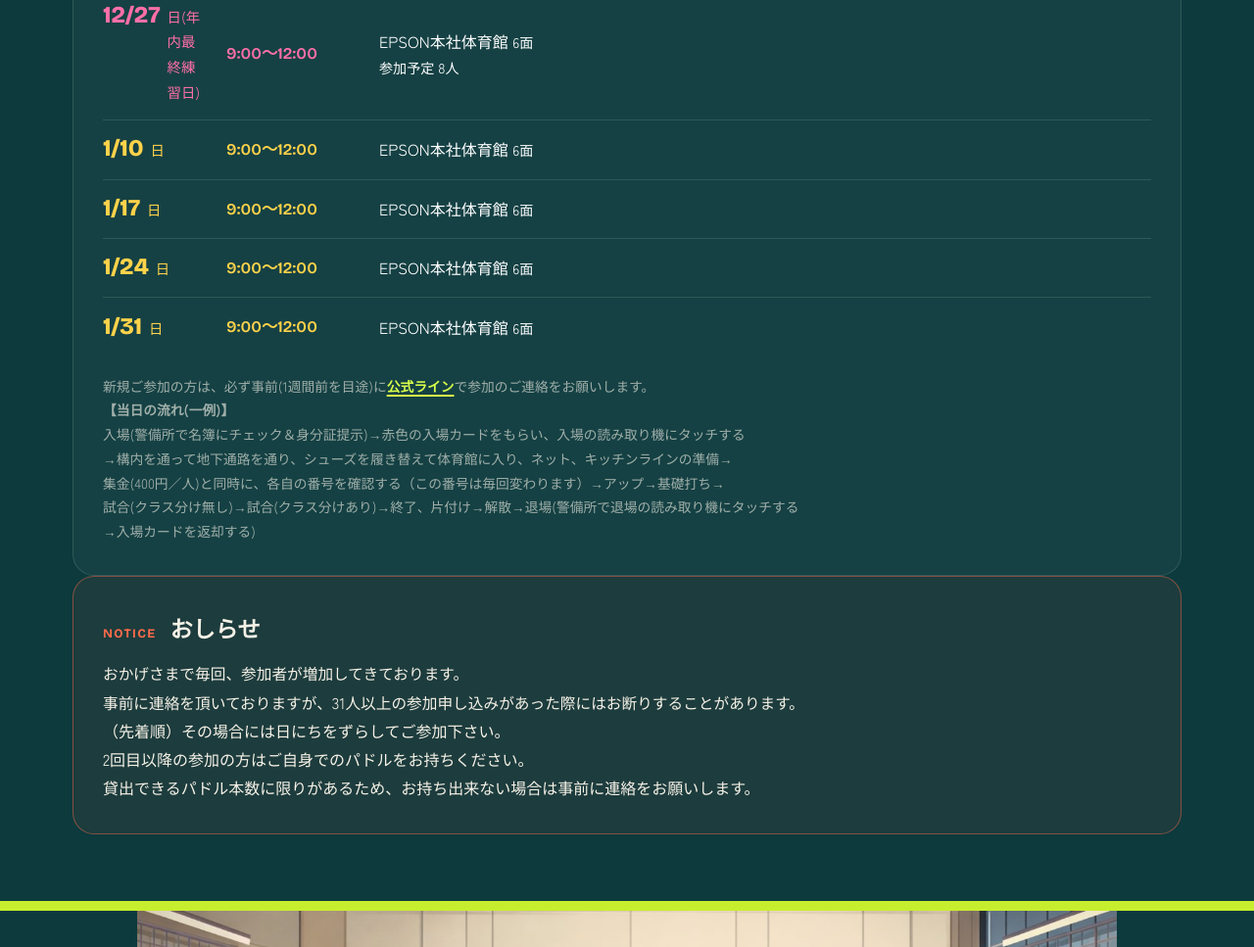
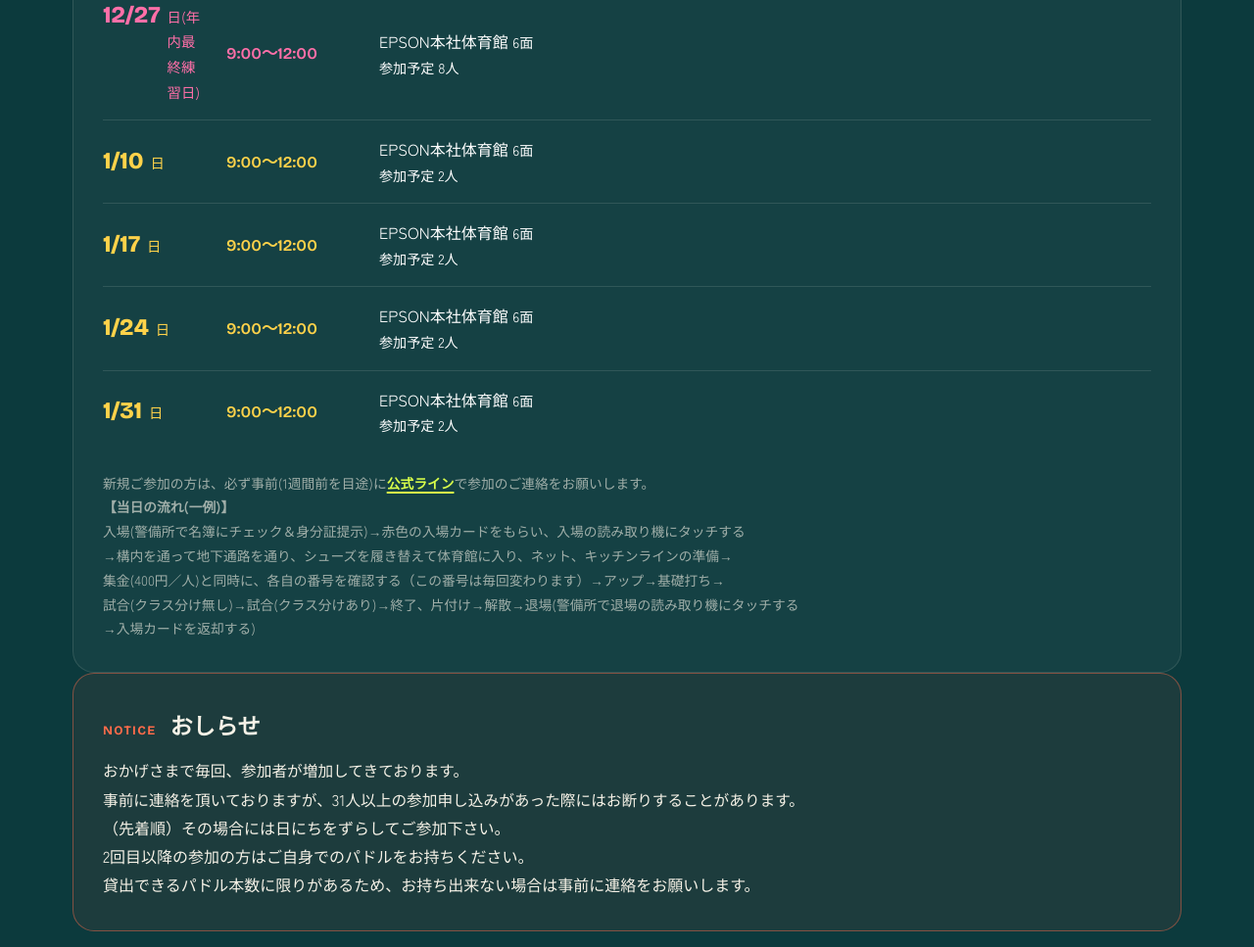
Before and after one commit to segchapp/suwa-pickleball, a plain HTML site: page index.html in a window 1280 px wide. Shown: the part 1245-2212 px from the top of the page at 98% size. Drawn offline with nearby package versions, Linux system fonts and the light colour scheme; no server answers.

Commit message:
1月の練習日に参加予定人数（2人）を追加
Co-Authored-By: Claude Fable 5.2 <noreply@anthropic.com>
Claude-Session: https://claude.ai/code/session_01NCJ7M7ZhGJc8Cs81RwSAFD

```diff
--- a/index.html
+++ b/index.html
@@ -415,22 +415,22 @@
         <li class="sched-row m1">
           <div class="sched-date"><span class="md">1/10</span><span class="dow">日</span></div>
           <div class="sched-time">9:00〜12:00</div>
-          <div class="sched-place">EPSON本社体育館 <span class="sub">6面</span></div>
+          <div class="sched-place">EPSON本社体育館 <span class="sub">6面</span><span class="sub" style="display:block">参加予定 2人</span></div>
         </li>
         <li class="sched-row m1">
           <div class="sched-date"><span class="md">1/17</span><span class="dow">日</span></div>
           <div class="sched-time">9:00〜12:00</div>
-          <div class="sched-place">EPSON本社体育館 <span class="sub">6面</span></div>
+          <div class="sched-place">EPSON本社体育館 <span class="sub">6面</span><span class="sub" style="display:block">参加予定 2人</span></div>
         </li>
         <li class="sched-row m1">
           <div class="sched-date"><span class="md">1/24</span><span class="dow">日</span></div>
           <div class="sched-time">9:00〜12:00</div>
-          <div class="sched-place">EPSON本社体育館 <span class="sub">6面</span></div>
+          <div class="sched-place">EPSON本社体育館 <span class="sub">6面</span><span class="sub" style="display:block">参加予定 2人</span></div>
         </li>
         <li class="sched-row m1">
           <div class="sched-date"><span class="md">1/31</span><span class="dow">日</span></div>
           <div class="sched-time">9:00〜12:00</div>
-          <div class="sched-place">EPSON本社体育館 <span class="sub">6面</span></div>
+          <div class="sched-place">EPSON本社体育館 <span class="sub">6面</span><span class="sub" style="display:block">参加予定 2人</span></div>
         </li>
       </ul>
       <p class="sched-note">新規ご参加の方は、必ず事前(1週間前を目途)に<a href="https://lin.ee/n9YhKXx" target="_blank" rel="noopener" class="line-link">公式ライン</a>で参加のご連絡をお願いします。<br><strong>【当日の流れ(一例)】</strong><br>入場(警備所で名簿にチェック＆身分証提示)→赤色の入場カードをもらい、入場の読み取り機にタッチする<br>→構内を通って地下通路を通り、シューズを履き替えて体育館に入り、ネット、キッチンラインの準備→<br>集金(400円／人)と同時に、各自の番号を確認する（この番号は毎回変わります）→アップ→基礎打ち→<br>試合(クラス分け無し)→試合(クラス分けあり)→終了、片付け→解散→退場(警備所で退場の読み取り機にタッチする<br>→入場カードを返却する)</p>
```
